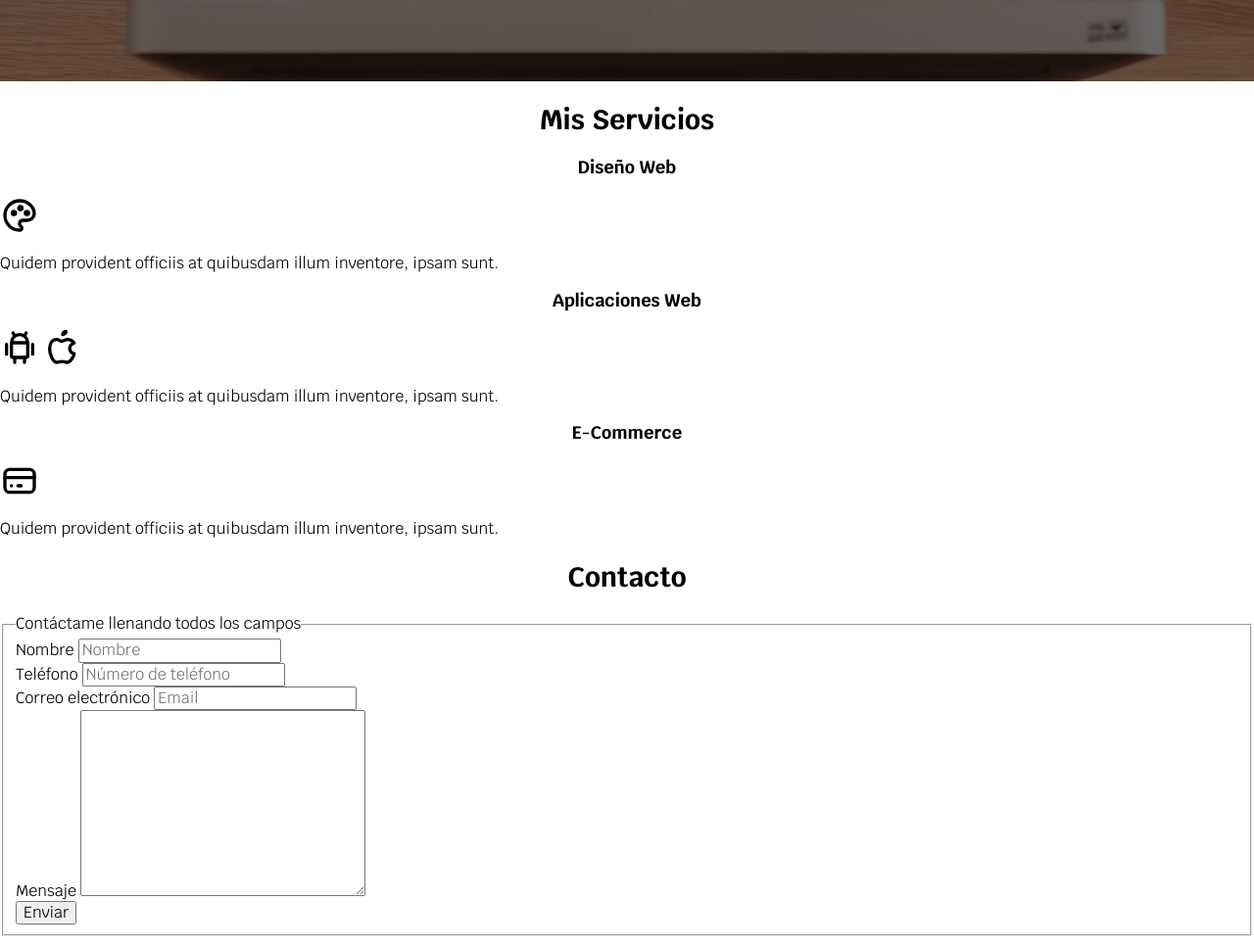
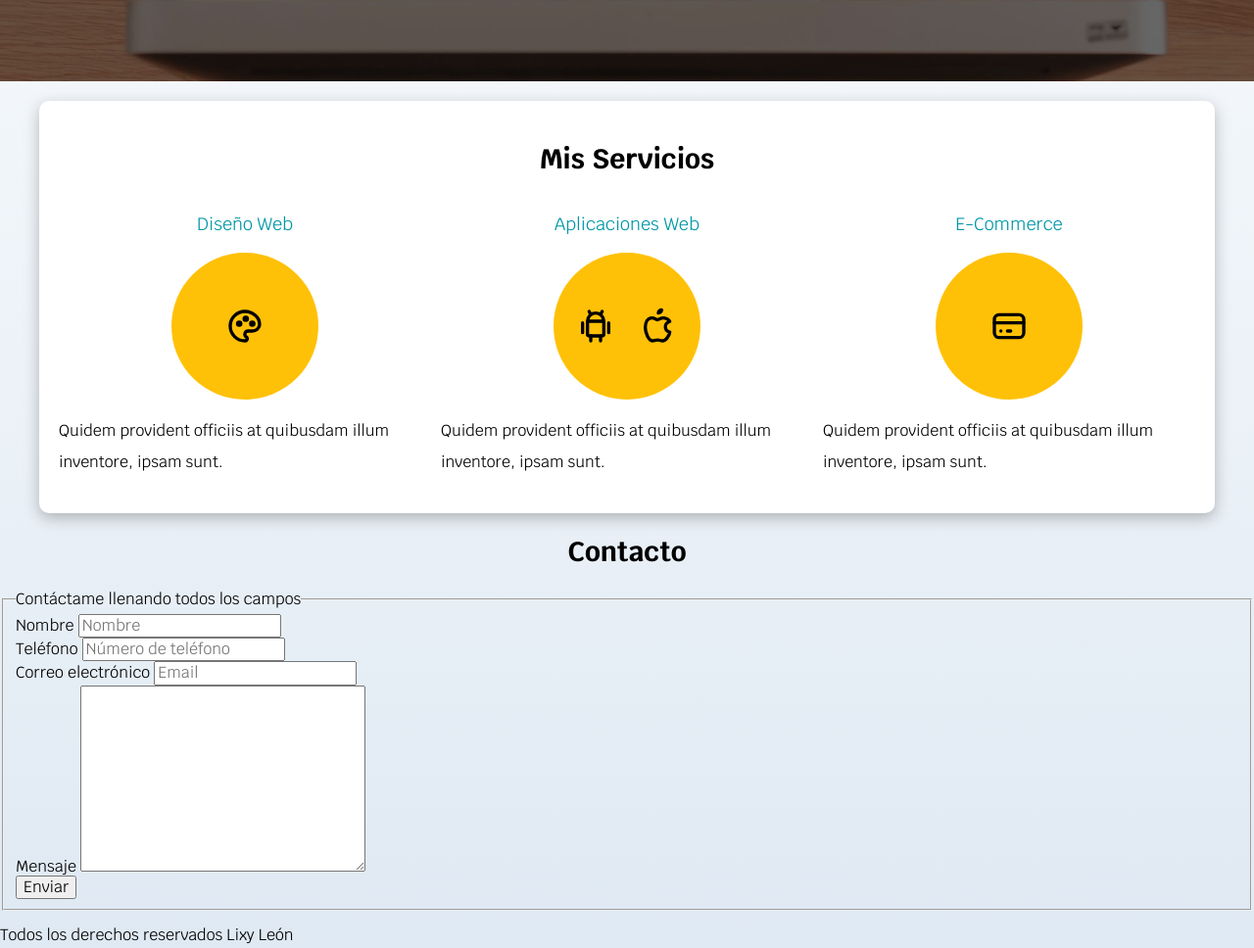
Before and after one commit to lixyleon/sitio_freelancer_curso, a plain HTML site: page index.html in a window 1280 px wide. Shown: the part 505-1473 px from the top of the page at 98% size. Drawn offline with Linux system fonts and the light colour scheme.

Commit message:
Terminar seccion servicios Culminada la seccion de servicios con iconos

```diff
--- a/css/styles.css
+++ b/css/styles.css
@@ -4,6 +4,7 @@
     --primario: #ffc107;
     --secundario: #0097a7;
     --gris: #757575;
+    --grisClaro:#DFE9F3;
 }
 /* globales */
 html {
@@ -19,6 +20,7 @@ body {
     font-size: 16px;
     /* medida para facilitar el uso del rem, logrando que 1 rem = 10px*/
     font-family: "Krub", sans-serif;
+    background-image: linear-gradient(to top,var(--grisClaro) 0%, var(--blanco) 100%); /* fondo degradado*/
 }
 
 .contenedor {
@@ -42,6 +44,14 @@ body {
     .boton {
         width: auto;
     }
+}
+.sombra{
+    -webkit-box-shadow: 0px 5px 15px 0px rgba(112,112,112,0.48);
+    -moz-box-shadow: 0px 5px 15px 0px rgba(112,112,112,0.48);
+    box-shadow: 0px 5px 15px 0px rgba(112,112,112,0.48);
+    background-color: var(--blanco);
+    padding: 2rem;
+    border-radius: 1rem;
 }
 /* tipografia */
 h1{
@@ -96,6 +106,7 @@ h1, h2, h3 {
     background-size: cover;
     height: 450px;
     position: relative;
+    margin-bottom: 2rem;
 }
 .contenido-hero{
     position: absolute;
@@ -116,3 +127,38 @@ h1, h2, h3 {
     align-items: flex-end;
 
 }
+
+/* Servicios*/
+@media(min-width:768px){
+    .servicios{
+        display: grid;
+       /* grid-template-columns: 300px 300px;
+        grid-row: 200px 800px;
+        grid: 200px 800px / 300px 300px; Ejemplo de sisntaxis equivalentes*/
+        grid-template-columns: 3fr 3fr 3fr;
+        column-gap: 1rem;
+    }
+}
+
+.servicio{
+   display: flex;
+   flex-direction: column;
+   align-items: center;
+}
+.servicio h3{
+    color: var(--secundario);
+    font-weight: normal;
+    align-items: center;
+}
+.servicio p{
+    line-height: 2; /* interlineado del parrafo*/
+}
+.servicio .iconos{
+    height: 15rem;
+    width: 15rem;
+    background-color: var(--primario);
+    border-radius: 50%;
+    display: flex;
+    justify-content: space-evenly;
+    align-items: center;
+}
--- a/index.html
+++ b/index.html
@@ -45,11 +45,13 @@
       <a class="boton" href="#">Contactar</a>
     </div>
   </section>
-  <main>
+  <main class="contenedor sombra">
     <h2>Mis Servicios</h2>
-    <section>
+    <div class="servicios">
+      <section class="servicio">
         <h3>Diseño Web</h3>
-      <p><svg xmlns="http://www.w3.org/2000/svg" class="icon icon-tabler icon-tabler-palette" width="40" height="40"
+        <div class="iconos">
+          <svg xmlns="http://www.w3.org/2000/svg" class="icon icon-tabler icon-tabler-palette" width="40" height="40"
             viewBox="0 0 24 24" stroke-width="2" stroke="#000000" fill="none" stroke-linecap="round"
             stroke-linejoin="round">
             <path stroke="none" d="M0 0h24v24H0z" fill="none" />
@@ -58,12 +60,15 @@
             <path d="M8.5 10.5m-1 0a1 1 0 1 0 2 0a1 1 0 1 0 -2 0" />
             <path d="M12.5 7.5m-1 0a1 1 0 1 0 2 0a1 1 0 1 0 -2 0" />
             <path d="M16.5 10.5m-1 0a1 1 0 1 0 2 0a1 1 0 1 0 -2 0" />
-        </svg></p>
+          </svg>
+        </div>
+
         <p> Quidem provident officiis at quibusdam illum inventore, ipsam sunt.</p>
       </section>
-    <section>
+      <section class="servicio">
         <h3>Aplicaciones Web</h3>
-      <p>
+        <div class="iconos">
+
           <svg xmlns="http://www.w3.org/2000/svg" class="icon icon-tabler icon-tabler-brand-android" width="40"
             height="40" viewBox="0 0 24 24" stroke-width="2" stroke="#000000" fill="none" stroke-linecap="round"
             stroke-linejoin="round">
@@ -76,31 +81,33 @@
             <path d="M9 18l0 3" />
             <path d="M15 18l0 3" />
           </svg>
-        <svg xmlns="http://www.w3.org/2000/svg" class="icon icon-tabler icon-tabler-brand-apple" width="40" height="40"
-          viewBox="0 0 24 24" stroke-width="2" stroke="#000000" fill="none" stroke-linecap="round"
+          <svg xmlns="http://www.w3.org/2000/svg" class="icon icon-tabler icon-tabler-brand-apple" width="40"
+            height="40" viewBox="0 0 24 24" stroke-width="2" stroke="#000000" fill="none" stroke-linecap="round"
             stroke-linejoin="round">
             <path stroke="none" d="M0 0h24v24H0z" fill="none" />
             <path
               d="M8.286 7.008c-3.216 0 -4.286 3.23 -4.286 5.92c0 3.229 2.143 8.072 4.286 8.072c1.165 -.05 1.799 -.538 3.214 -.538c1.406 0 1.607 .538 3.214 .538s4.286 -3.229 4.286 -5.381c-.03 -.011 -2.649 -.434 -2.679 -3.23c-.02 -2.335 2.589 -3.179 2.679 -3.228c-1.096 -1.606 -3.162 -2.113 -3.75 -2.153c-1.535 -.12 -3.032 1.077 -3.75 1.077c-.729 0 -2.036 -1.077 -3.214 -1.077z" />
             <path d="M12 4a2 2 0 0 0 2 -2a2 2 0 0 0 -2 2" />
           </svg>
-
-      </p>
+        </div>
         <p> Quidem provident officiis at quibusdam illum inventore, ipsam sunt.</p>
       </section>
-    <section>
+      <section class="servicio">
         <h3>E-Commerce</h3>
-      <p><svg xmlns="http://www.w3.org/2000/svg" class="icon icon-tabler icon-tabler-credit-card" width="40" height="40"
-          viewBox="0 0 24 24" stroke-width="2" stroke="#000000" fill="none" stroke-linecap="round"
+        <div class="iconos">
+          <svg xmlns="http://www.w3.org/2000/svg" class="icon icon-tabler icon-tabler-credit-card" width="40"
+            height="40" viewBox="0 0 24 24" stroke-width="2" stroke="#000000" fill="none" stroke-linecap="round"
             stroke-linejoin="round">
             <path stroke="none" d="M0 0h24v24H0z" fill="none" />
             <path d="M3 5m0 3a3 3 0 0 1 3 -3h12a3 3 0 0 1 3 3v8a3 3 0 0 1 -3 3h-12a3 3 0 0 1 -3 -3z" />
             <path d="M3 10l18 0" />
             <path d="M7 15l.01 0" />
             <path d="M11 15l2 0" />
-        </svg></p>
+          </svg>
+        </div>
         <p> Quidem provident officiis at quibusdam illum inventore, ipsam sunt.</p>
       </section>
+    </div> <!-- .servicios-->
   </main>
   <section>
     <h2>Contacto</h2>
```
Lines whose indentation alone changed are shown as unchanged.
